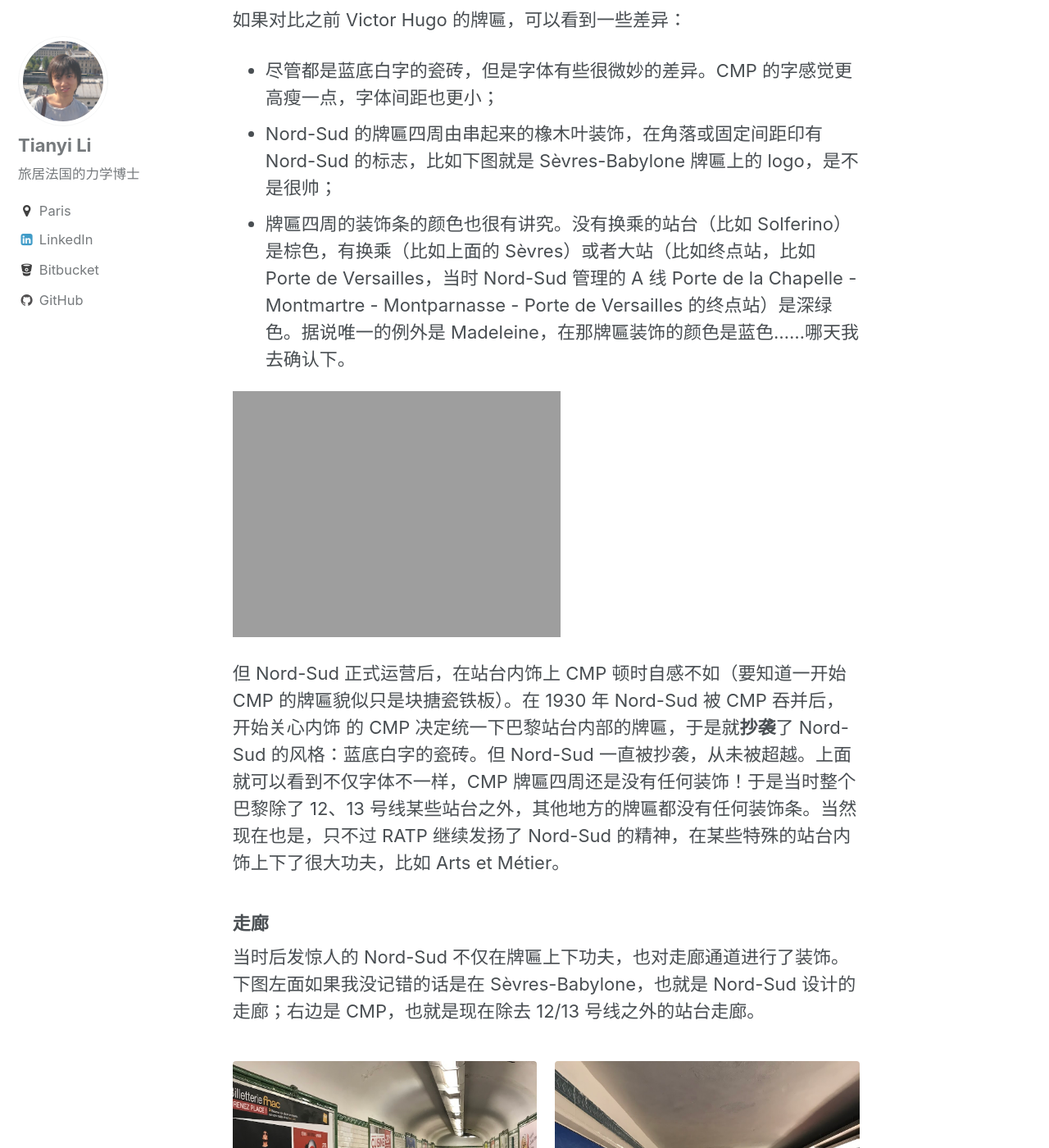
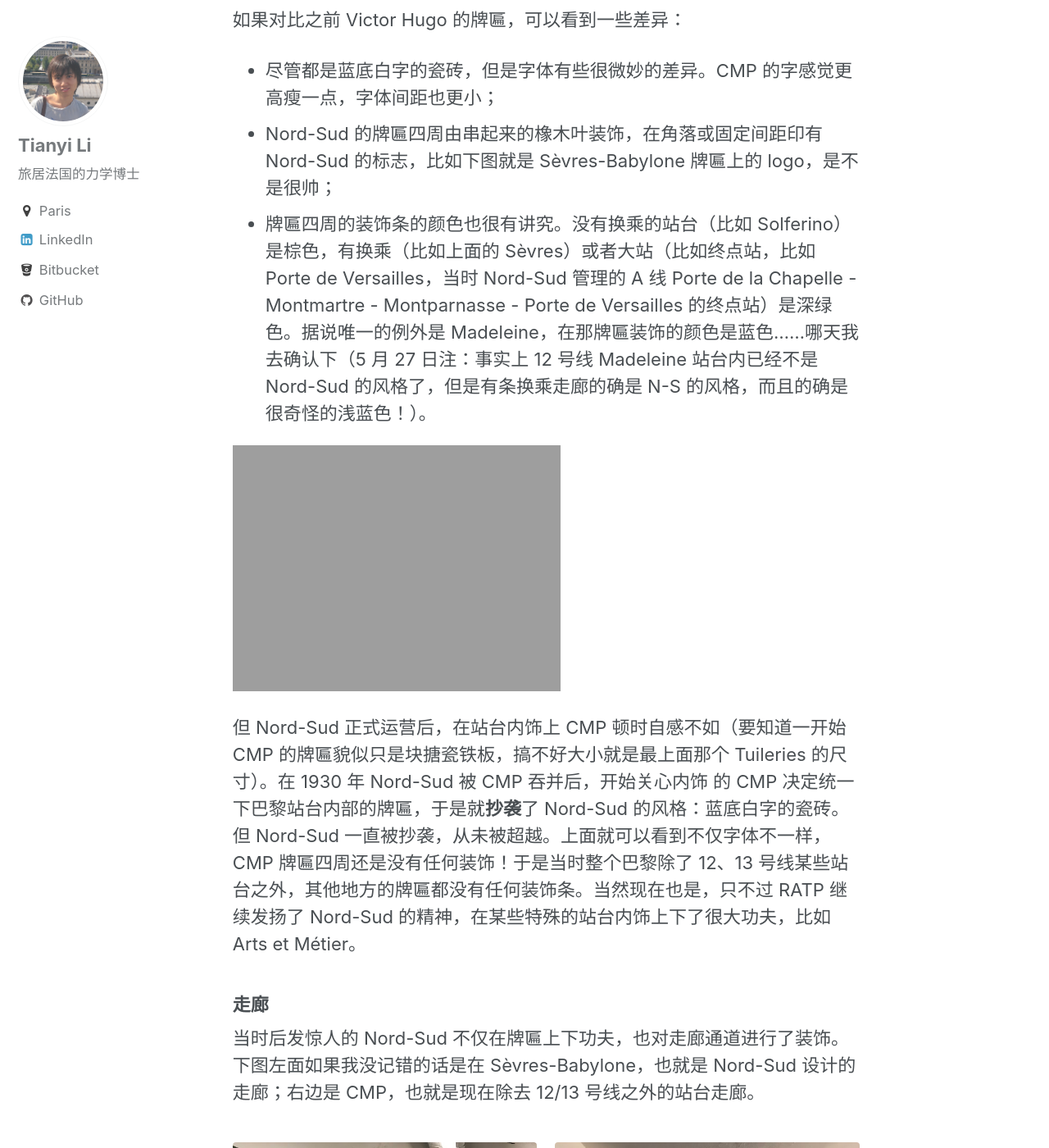
Before and after one commit to tianyikillua/tianyikillua.github.io, a Jekyll site: the page built from _posts/2017-05-21-metro-parisien.md, in a window 1280 px wide and 1400 px high, scrolled down 3019 px. Shown: the whole window at 82% size. Built offline with Jekyll 4.4.1, drawn with Linux system fonts in a browser that asks for light colours; comment, search, counter and statistics services are not loaded; some of the changed text lies outside the part shown.

Commit message:
modify post

```diff
--- a/_posts/2017-05-21-metro-parisien.md
+++ b/_posts/2017-05-21-metro-parisien.md
@@ -1,5 +1,6 @@
 ---
 title: 巴黎地铁站台内饰
+last_modified_at: 2017-05-27
 tags:
   - 法国
   - 巴黎
@@ -35,7 +36,7 @@ gallery3:
 
 ---
 
-上个月底出版了一本新的关于巴黎地铁历史的 Pour les nuls 系列[^1]，尽管篇幅有点短半天就可以读完，但还是可以对巴黎近100多年的地铁系统有个粗略的了解。这篇博文要讲讲巴黎地铁的站台内饰，一些以前我从来没有注意到的细节。关于巴黎地铁的站名可以参考 2013 年出版的 Petite histoire des stations de métro[^2]，可能下次会做个科普，介绍下某些有趣的站名。
+上个月底出版了一本新的关于巴黎地铁历史的 Pour les nuls 系列[^1]，尽管篇幅有点短半天就可以读完，但还是可以对巴黎近 100 多年的地铁系统有个粗略的了解。这篇博文要讲讲巴黎地铁的站台内饰，一些以前我从来没有注意到的细节。关于巴黎地铁的站名可以参考 2013 年出版的 Petite histoire des stations de métro[^2]，可能下次会做个科普，介绍下某些有趣的站名。
 
 [![]({{ site.url }}/assets/images/2017/05/histoire-metro-parisien.jpg)]({{ site.url }}/assets/images/2017/05/histoire-metro-parisien.jpg)
 
@@ -59,11 +60,11 @@ gallery3:
 
 - 尽管都是蓝底白字的瓷砖，但是字体有些很微妙的差异。CMP 的字感觉更高瘦一点，字体间距也更小；
 - Nord-Sud 的牌匾四周由串起来的橡木叶装饰，在角落或固定间距印有 Nord-Sud 的标志，比如下图就是 Sèvres-Babylone 牌匾上的 logo，是不是很帅；
-- 牌匾四周的装饰条的颜色也很有讲究。没有换乘的站台（比如 Solferino）是棕色，有换乘（比如上面的 Sèvres）或者大站（比如终点站，比如 Porte de Versailles，当时 Nord-Sud 管理的 A 线 Porte de la Chapelle - Montmartre - Montparnasse - Porte de Versailles 的终点站）是深绿色。据说唯一的例外是 Madeleine，在那牌匾装饰的颜色是蓝色……哪天我去确认下。
+- 牌匾四周的装饰条的颜色也很有讲究。没有换乘的站台（比如 Solferino）是棕色，有换乘（比如上面的 Sèvres）或者大站（比如终点站，比如 Porte de Versailles，当时 Nord-Sud 管理的 A 线 Porte de la Chapelle - Montmartre - Montparnasse - Porte de Versailles 的终点站）是深绿色。据说唯一的例外是 Madeleine，在那牌匾装饰的颜色是蓝色……哪天我去确认下（5 月 27 日注：事实上 12 号线 Madeleine 站台内已经不是 Nord-Sud 的风格了，但是有条换乘走廊的确是 N-S 的风格，而且的确是很奇怪的浅蓝色！）。
 
 [![]({{ site.url }}/assets/images/2017/05/NS.jpg)]({{ site.url }}/assets/images/2017/05/NS.jpg)
 
-但 Nord-Sud 正式运营后，在站台内饰上 CMP 顿时自感不如（要知道一开始 CMP 的牌匾貌似只是块搪瓷铁板）。在 1930 年 Nord-Sud 被 CMP 吞并后，开始关心内饰 的 CMP 决定统一下巴黎站台内部的牌匾，于是就**抄袭**了 Nord-Sud 的风格：蓝底白字的瓷砖。但 Nord-Sud 一直被抄袭，从未被超越。上面就可以看到不仅字体不一样，CMP 牌匾四周还是没有任何装饰！于是当时整个巴黎除了 12、13 号线某些站台之外，其他地方的牌匾都没有任何装饰条。当然现在也是，只不过 RATP 继续发扬了 Nord-Sud 的精神，在某些特殊的站台内饰上下了很大功夫，比如 Arts et Métier。
+但 Nord-Sud 正式运营后，在站台内饰上 CMP 顿时自感不如（要知道一开始 CMP 的牌匾貌似只是块搪瓷铁板，搞不好大小就是最上面那个 Tuileries 的尺寸）。在 1930 年 Nord-Sud 被 CMP 吞并后，开始关心内饰 的 CMP 决定统一下巴黎站台内部的牌匾，于是就**抄袭**了 Nord-Sud 的风格：蓝底白字的瓷砖。但 Nord-Sud 一直被抄袭，从未被超越。上面就可以看到不仅字体不一样，CMP 牌匾四周还是没有任何装饰！于是当时整个巴黎除了 12、13 号线某些站台之外，其他地方的牌匾都没有任何装饰条。当然现在也是，只不过 RATP 继续发扬了 Nord-Sud 的精神，在某些特殊的站台内饰上下了很大功夫，比如 Arts et Métier。
 
 ### 走廊
 
```
